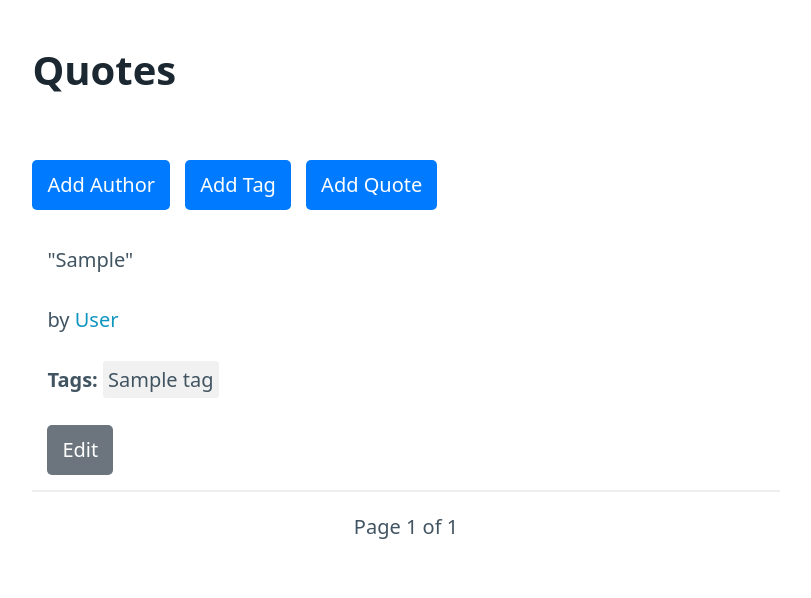
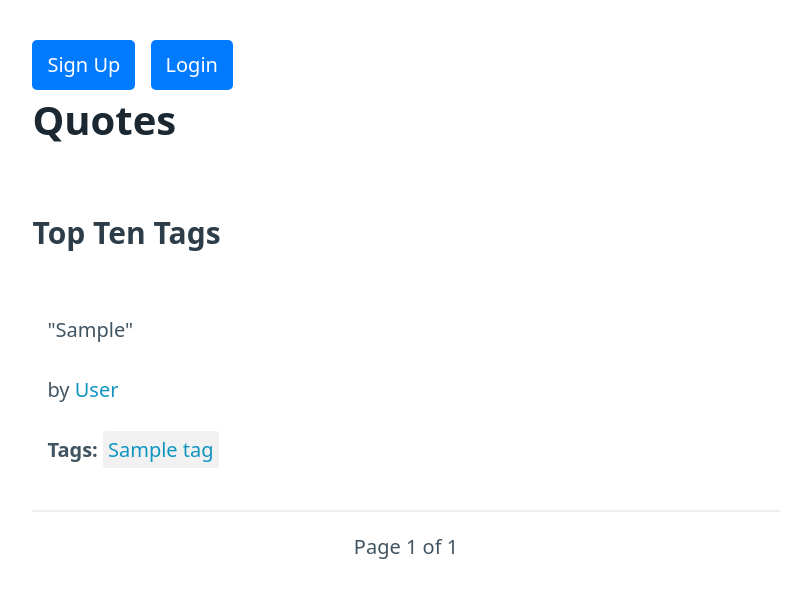
Before and after one commit to alex-nuclearboy/goit-python-web-hw10, a Django app: page /quotesapp/ in a window 1280 px wide. Shown: the top 598 px of the page, without its empty margins (234-1045 px from the left). Run offline with Django 5.2, Linux system fonts and the light colour scheme; tables that the repository leaves empty hold one stand-in row (values such as "Sample post").

Commit message:
Update
Buttons are displayed for authenticated users.
Top 10 tags.

```diff
--- a/quotes_project/quotesapp/templates/index.html
+++ b/quotes_project/quotesapp/templates/index.html
@@ -2,20 +2,42 @@
 
 {% block content %}
 <div class="container">
+    <div class="user-actions">
+        {% if user.is_authenticated %}
+            <a href="{% url 'users:logout' %}" class="btn btn-warning">Logout</a>
+        {% else %}
+            <a href="{% url 'users:signup' %}" class="btn btn-success">Sign Up</a>
+            <a href="{% url 'users:login' %}" class="btn btn-primary">Login</a>
+        {% endif %}
+    </div>
     <h1>Quotes</h1>
-    <div class="actions">
-        <a href="{% url 'quotesapp:add_author' %}" class="btn btn-primary">Add Author</a>
-        <a href="{% url 'quotesapp:add_tag' %}" class="btn btn-primary">Add Tag</a>
-        <a href="{% url 'quotesapp:add_quote' %}" class="btn btn-primary">Add Quote</a>
+    <div class="top-tags">
+        <h3>Top Ten Tags</h3>
+        <ul>
+            {% for tag in top_tags %}
+                <li><a href="{% url 'quotesapp:quotes_by_tag' tag.id %}">{{ tag.name }}</a> ({{ tag.num_quotes }})</li>
+            {% endfor %}
+        </ul>
     </div>
+    {% if user.is_authenticated %}
+        <div class="actions">
+            <a href="{% url 'quotesapp:add_author' %}" class="btn btn-primary">Add Author</a>
+            <a href="{% url 'quotesapp:add_tag' %}" class="btn btn-primary">Add Tag</a>
+            <a href="{% url 'quotesapp:add_quote' %}" class="btn btn-primary">Add Quote</a>
+        </div>
+    {% endif %}
     {% for quote in quotes %}
         <div class="quote">
             <p>"{{ quote.quote }}"</p>
             <p>by <a href="{% url 'quotesapp:author_detail' author_id=quote.author.id %}">{{ quote.author.fullname }}</a></p>
-            <p><b>Tags:</b> {% for tag in quote.tags.all %}
-                <span class="tag">{{ tag.name }}</span>{% endfor %}
+            <p><b>Tags:</b>
+                {% for tag in quote.tags.all %}
+                    <a href="{% url 'quotesapp:quotes_by_tag' tag.id %}" class="tag">{{ tag.name }}</a>
+                {% endfor %}
             </p>
-            <a href="{% url 'quotesapp:edit_quote' quote_id=quote.id %}" class="btn btn-secondary">Edit</a>
+            {% if user.is_authenticated %}
+                <a href="{% url 'quotesapp:edit_quote' quote_id=quote.id %}" class="btn btn-secondary">Edit</a>
+            {% endif %}
         </div>
     {% endfor %}
     <div class="pagination">
```
